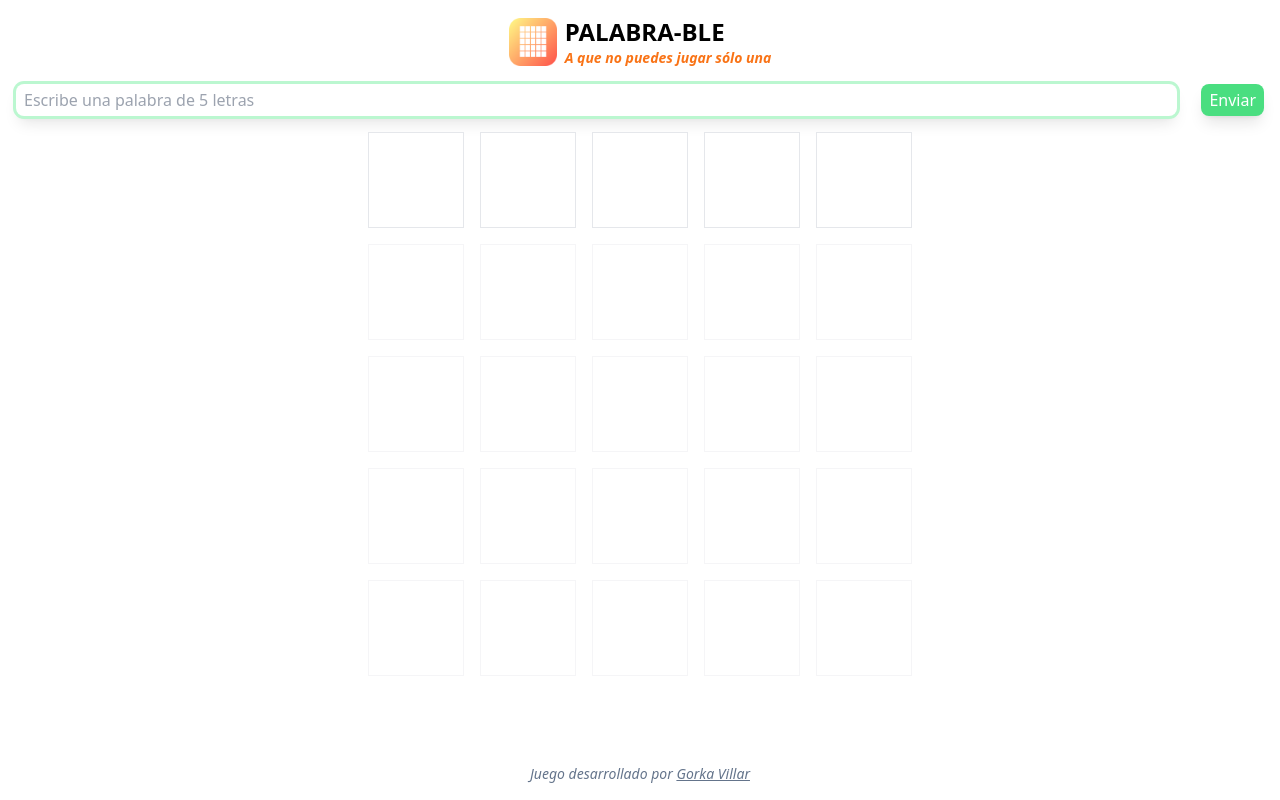
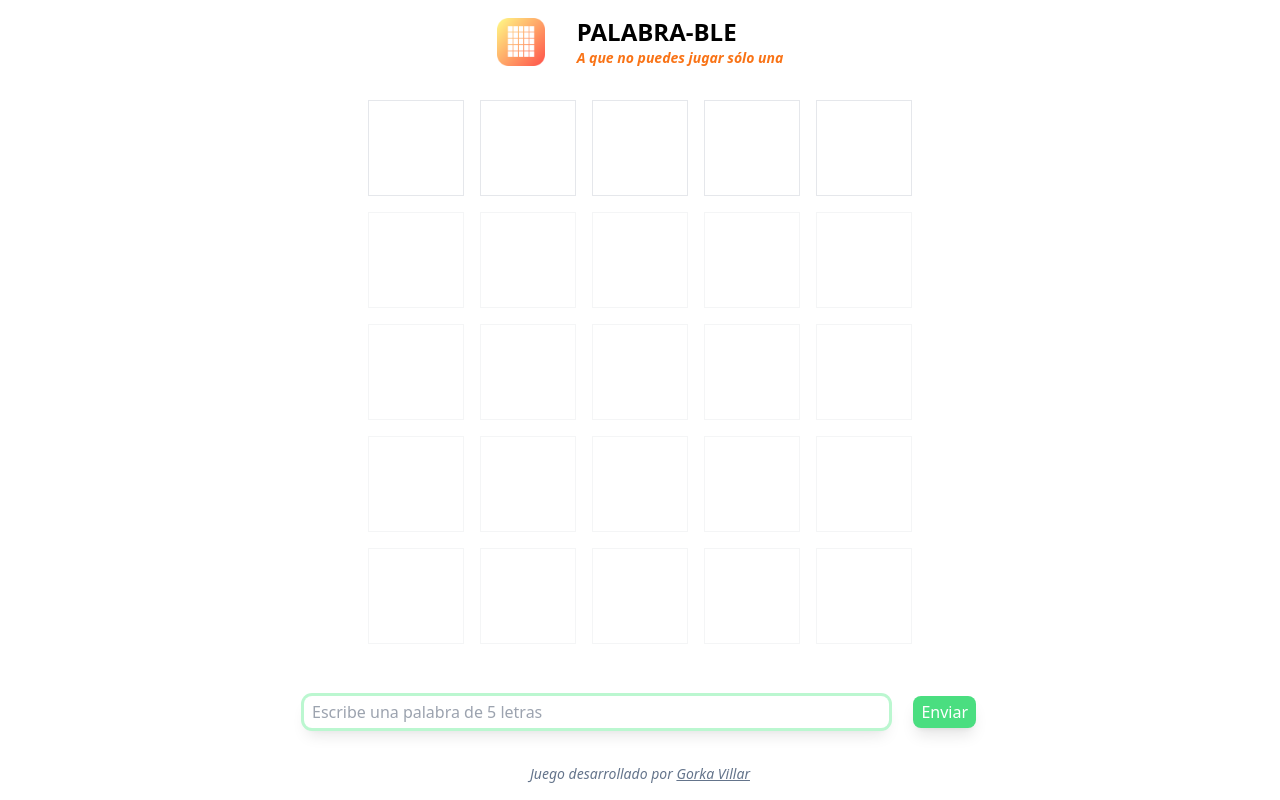
Before and after one commit to gorkavillara/palabrable, a React (Create React App) app: page / in a window 1280 px wide. Built offline with nearby package versions, Linux system fonts and the light colour scheme.

Commit message:
Añadido autofocus

```diff
--- a/src/App.js
+++ b/src/App.js
@@ -1,4 +1,4 @@
-import { useEffect, useState } from "react";
+import { createRef, useEffect, useState } from "react";
 import { Modal } from "react-responsive-modal";
 import 'react-responsive-modal/styles.css';
 import { palabras } from "./utils/palabras";
@@ -12,12 +12,16 @@ export default function App() {
   const [update, setUpdate] = useState(false);
   const [status, setStatus] = useState("");
   const [modalOpen, setModalOpen] = useState(false)
+
+  const inputRef = createRef(null);
+
   useEffect(() => {
     const secretWordIndex = Math.floor(Math.random() * palabras.length);
     const newSecretWord = palabras[secretWordIndex]
       .normalize("NFD")
       .replace(/[\u0300-\u036f]/g, "");
     setSecretWord(newSecretWord);
+    inputRef.current.focus();
   }, [update]);
 
   const sendWord = () => {
@@ -34,6 +38,7 @@ export default function App() {
       setTries(newTries);
       setWord("");
     }
+    inputRef.current.focus();
   };
 
   const getGifUrl = status => {
@@ -55,47 +60,24 @@ export default function App() {
     setUpdate(!update)
     setModalOpen(false)
     setStatus("")
+    inputRef.current.focus();
   }
 
   return (
-    <div className="flex flex-col justify-between min-h-screen">
+    <div className="flex flex-col justify-between items-center min-h-screen">
       <div
         onClick={(e) => {
           console.log(e.key);
           if (e.key === "enter") return alert("hola");
         }}
-        className="flex flex-col items-center p-4"
+        className="flex flex-col items-center p-4 gap-8"
       >
-        <div className="flex gap-2 items-center justify-center">
+        <div className="flex items-center justify-center gap-8">
           <picture className="w-12 h-12 flex justify-center items-center"><img src="/palabrable_64.png" alt="logo" /></picture>
           <div className="flex flex-col items-baseline">
             <h1 className="text-center font-semibold text-2xl">PALABRA-BLE</h1>
             <h2 className="text-sm font-semibold italic text-orange-500">A que no puedes jugar sólo una</h2>
           </div>
-        </div>
-        <div className="flex gap-2 items-center w-full">
-          <input
-            type="text"
-            className="outline-none py-1 px-2 m-4 ml-0 shadow-lg rounded-lg focus:ring ring-green-200 flex-grow"
-            placeholder="Escribe una palabra de 5 letras"
-            autoFocus={true}
-            value={word}
-            disabled={status !== ""}
-            onChange={(e) => setWord(e.target.value.substr(0, 5))}
-            onKeyDown={(e) => e.key === "Enter" && sendWord()}
-          />
-
-          {status === "" ? <button
-            className="bg-green-400 border-none shadow-lg rounded-lg py-1 px-2 text-white"
-            onClick={sendWord}
-          >
-            Enviar
-          </button> : <button
-            className="bg-blue-400 border-none shadow-lg mx-4 rounded-lg py-1 px-2 text-white"
-            onClick={reset}
-          >
-            Reiniciar
-          </button>}
         </div>
         <div className="flex flex-col items-center justify-center gap-4 max-w-2xl">
           {tries.map((tr, i) => i !== tryNumber ? (
@@ -134,6 +116,31 @@ export default function App() {
           ))}
         </div>
       </div>
+      <div className="flex gap-2 items-center w-full max-w-2xl">
+        <input
+          type="text"
+          className="outline-none py-1 px-2 m-4 ml-0 shadow-lg rounded-lg focus:ring ring-green-200 flex-grow"
+          placeholder="Escribe una palabra de 5 letras"
+          ref={inputRef}
+          autoFocus={true}
+          value={word}
+          disabled={status !== ""}
+          onChange={(e) => setWord(e.target.value.substr(0, 5))}
+          onKeyDown={(e) => e.key === "Enter" && sendWord()}
+        />
+
+        {status === "" ? <button
+          className="bg-green-400 border-none shadow-lg rounded-lg py-1 px-2 text-white"
+          onClick={sendWord}
+        >
+          Enviar
+        </button> : <button
+          className="bg-blue-400 border-none shadow-lg mx-4 rounded-lg py-1 px-2 text-white"
+          onClick={reset}
+        >
+          Reiniciar
+        </button>}
+      </div>
       <span className="mb-4 text-center italic text-sm text-slate-500">Juego desarrollado por <a href="https://gorkavillar.dev" target="_blank noreferrer" className="underline">Gorka Villar</a></span>
       <Modal
         showCloseIcon={false}
```
